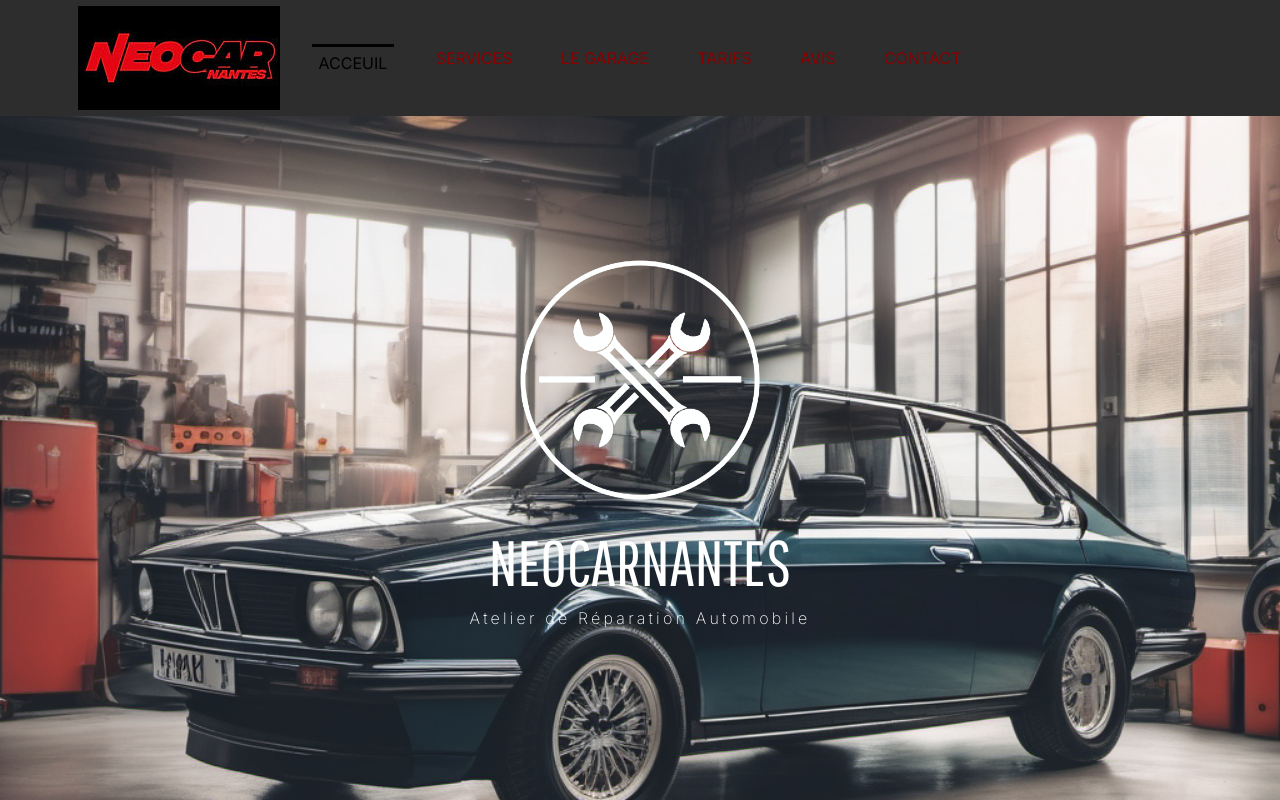
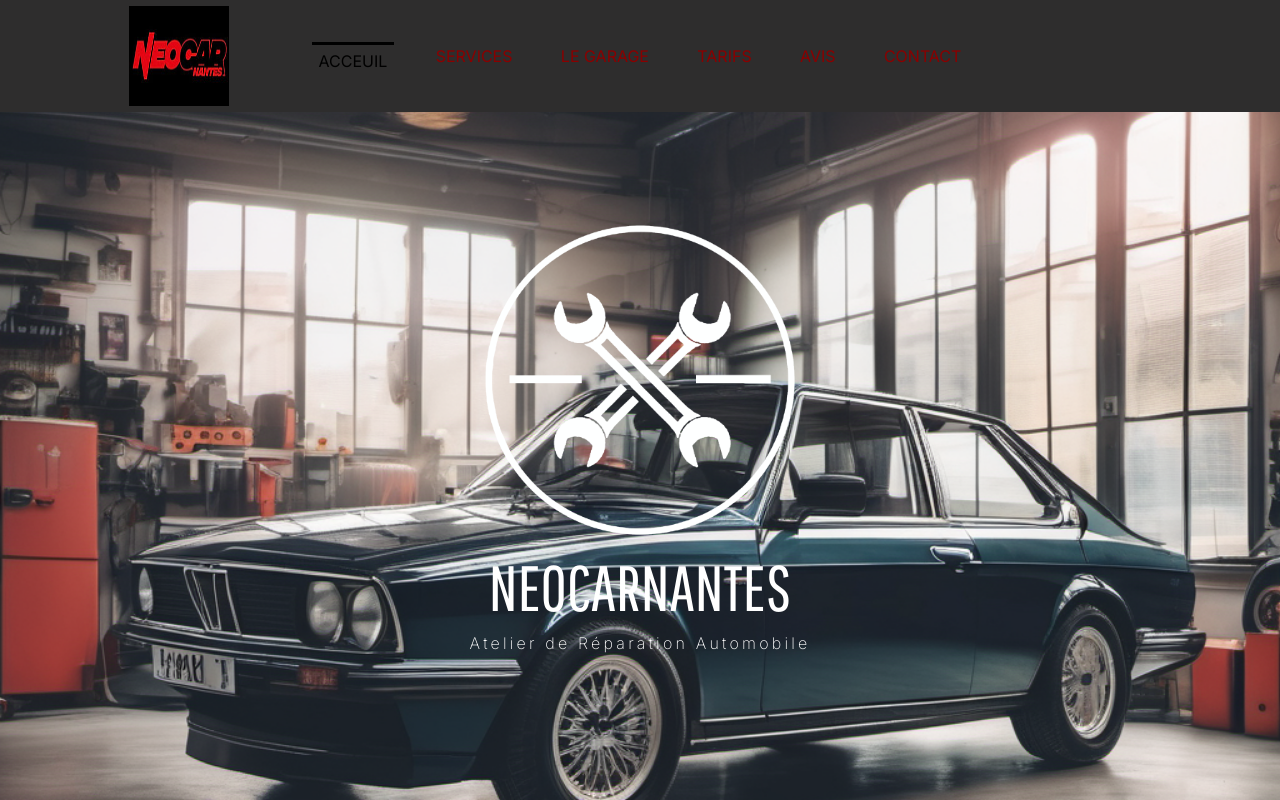
Before and after one commit to Adjel/NeoCarNantes, a Next.js app: page / in a window 1280 px wide. Built offline with nearby package versions, Linux system fonts and the light colour scheme.

Commit message:
header and hero

```diff
--- a/src/app/component/Header/Header.js
+++ b/src/app/component/Header/Header.js
@@ -4,7 +4,7 @@
 import Logo from "../Logo/Logo";
 import styled from "styled-components";
 import MobileMenu from "../MobileMenu/MobileMenu";
-import { BREAKPOINTS, COLORS, QUERIES } from "@/app/constant";
+import { COLORS, QUERIES } from "@/app/constant";
 
 const Header = () => {
   return (
@@ -16,7 +16,6 @@
         <Navigation />
         <Divider />
       </HeaderWrapper>
-
       <MobileWrapper>
         <Logo />
         <MobileMenu />
@@ -29,14 +28,16 @@
   display: flex;
   justify-content: space-around;
   align-items: center;
-
   width: 100%;
   height: auto;
-  padding: 6px;
-  padding-inline: 64px;
+  padding: 6px 64px;
   background: ${COLORS.background.darkGray};
 
   @media ${QUERIES.tabletAndSmaller} {
+    padding: 6px;
+  }
+
+  @media ${QUERIES.phoneAndSmaller} {
     display: none;
   }
 `;
@@ -50,7 +51,7 @@
   padding: 6px 18px;
   background: ${COLORS.background.darkGray};
 
-  @media ${QUERIES.tabletAndSmaller} {
+  @media ${QUERIES.phoneAndSmaller} {
     display: flex;
   }
 `;
@@ -62,11 +63,22 @@
   align-items: center;
   width: auto;
   height: auto;
+
+  @media ${QUERIES.tabletAndSmaller} {
+    flex: 0;
+  }
+  @media ${QUERIES.phoneAndSmaller} {
+    display: none;
+  }
 `;
 
 const Divider = styled.div`
   display: flex;
   flex: 1;
+
+  @media ${QUERIES.tabletAndSmaller} {
+    display: none;
+  }
 `;
 
 export default Header;
--- a/src/app/component/Hero/Hero.js
+++ b/src/app/component/Hero/Hero.js
@@ -2,6 +2,7 @@
 import React from "react";
 import styled from "styled-components";
 import HeroLogo from "../HeroLogo/HeroLogo";
+import { QUERIES } from "@/app/constant";
 
 function Hero() {
   return (
@@ -35,6 +36,22 @@
   height: 100vh;
   color: white;
   background: transparent;
+
+  * > {
+    @media ${QUERIES.tabletAndSmaller} {
+      line-height: 2em;
+    }
+    @media ${QUERIES.phoneAndSmaller} {
+      line-height: 1.2em;
+    }
+  }
+
+  @media ${QUERIES.tabletAndSmaller} {
+    height: 60vh;
+  }
+  @media ${QUERIES.phoneAndSmaller} {
+    height: 40vh;
+  }
 `;
 
 const Brand = styled.h1`
@@ -52,6 +69,10 @@
   text-align: center;
   font-weight: 200;
   letter-spacing: 0.2em;
+
+  @media ${QUERIES.tabletAndSmaller} {
+    line-height: 2em;
+  }
 `;
 
 export default Hero;
--- a/src/app/component/HeroLogo/HeroLogo.js
+++ b/src/app/component/HeroLogo/HeroLogo.js
@@ -1,19 +1,39 @@
 import React from "react";
 import logo from "/public/logo1.svg";
 import Image from "next/image";
+import styled from "styled-components";
+import { QUERIES } from "@/app/constant";
 
 function HeroLogo() {
   return (
-    <Image
-      alt="logo decoration"
-      src={logo}
-      quality={100}
-      style={{
-        width: "300px",
-        height: "300px",
-      }}
-    />
+    <ResponsiveLogoWrapper>
+      <Image
+        alt="logo decoration"
+        layout="responsive"
+        src={logo}
+        quality={100}
+        width={350}
+        height={350}
+      />
+    </ResponsiveLogoWrapper>
   );
 }
 
+const ResponsiveLogoWrapper = styled.div`
+  display: flex;
+  justify-content: center;
+  align-items: center;
+  width: 350px;
+  height: 350px;
+
+  @media ${QUERIES.tabletAndSmaller} {
+    width: 250px;
+    height: 250px;
+  }
+  @media ${QUERIES.phoneAndSmaller} {
+    width: 150px;
+    height: 150px;
+  }
+`;
+
 export default HeroLogo;
--- a/src/app/component/Logo/Logo.js
+++ b/src/app/component/Logo/Logo.js
@@ -1,20 +1,39 @@
 import React from "react";
+import styled from "styled-components";
 import Image from "next/image";
 import brandLogo from "/public//brandLogo.jpeg";
+import { QUERIES } from "@/app/constant";
 
 function Logo() {
   return (
+    <ResponsiveLogoWrapper>
       <Image
         alt="brand logo"
         src={brandLogo}
         placeholder="blur"
         quality={100}
+        layout="responsive"
         style={{
-        width: "auto",
-        height: "auto",
+          width: "100px",
+          height: "100px",
         }}
       />
+    </ResponsiveLogoWrapper>
   );
 }
 
+const ResponsiveLogoWrapper = styled.div`
+  display: flex;
+  justify-content: center;
+  align-items: center;
+  width: 90px;
+
+  @media ${QUERIES.tabletAndSmaller} {
+    width: 80px;
+  }
+
+  @media ${QUERIES.phoneAndSmaller} {
+    width: 70px;
+  }
+`;
 export default Logo;
--- a/src/app/component/Navigation/Navigation.js
+++ b/src/app/component/Navigation/Navigation.js
@@ -67,6 +67,11 @@
   width: auto;
   height: auto;
   background: inherit;
+
+  @media ${QUERIES.tabletAndSmaller} {
+    justify-content: center;
+    gap: 42px;
+  }
 `;
 
 export default Navigation;
```
Lines whose indentation alone changed are shown as unchanged.
